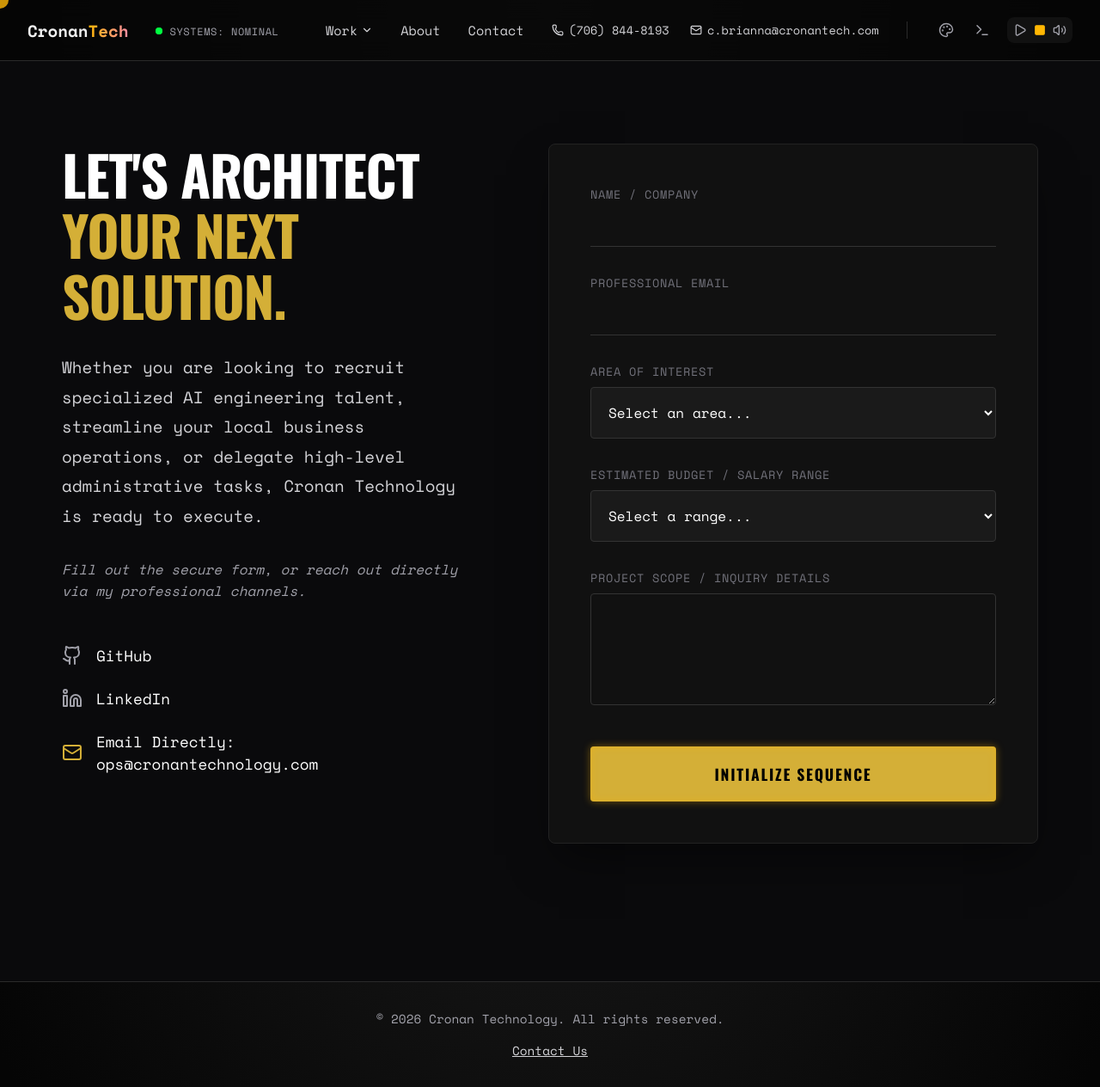
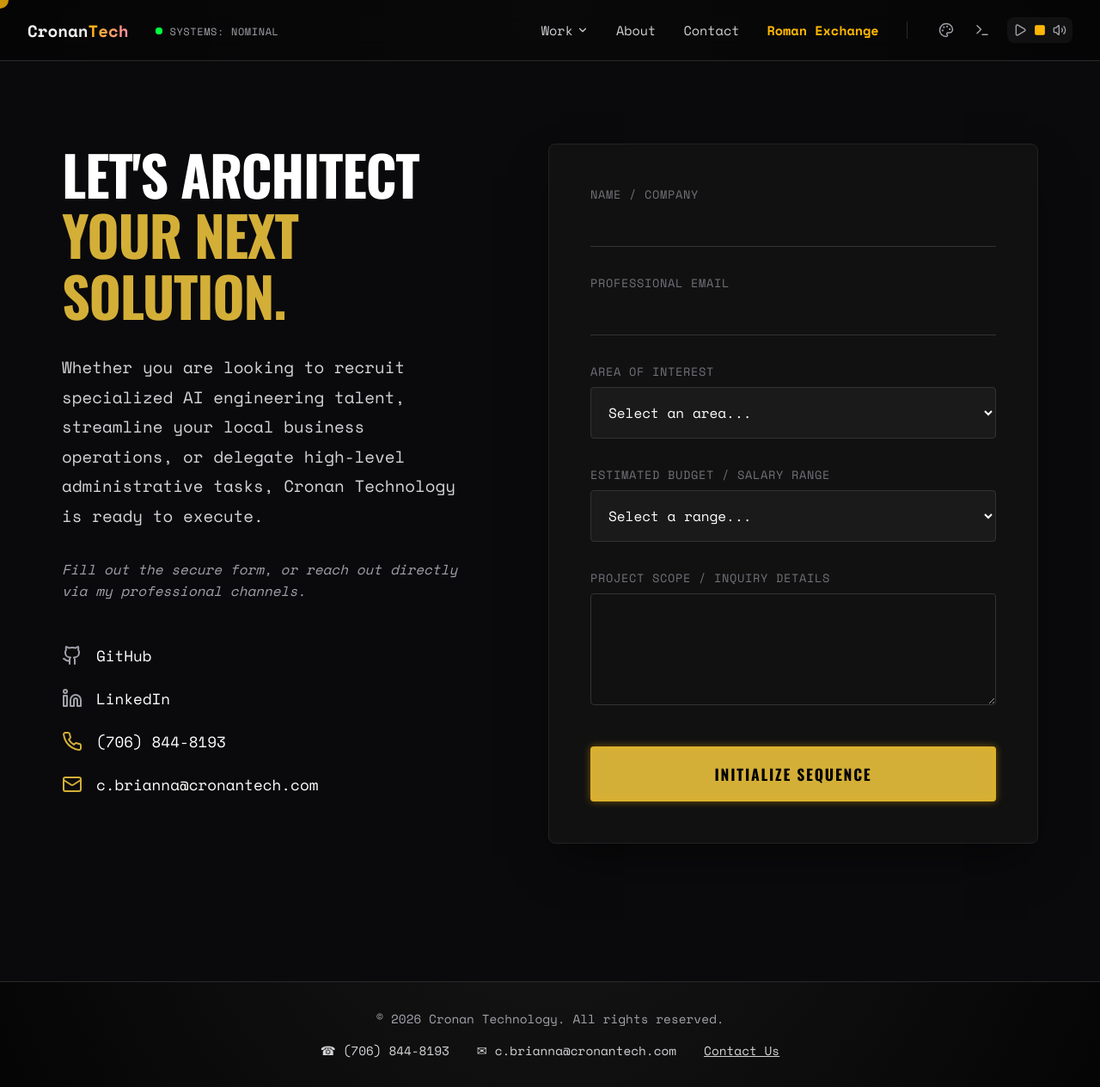
Before and after one commit to Cwill2778/urlroast, a Next.js app: page /contact in a window 1280 px wide. Shown: the whole page at 86% size. Built offline with nearby package versions, Linux system fonts and the light colour scheme.

Commit message:
feat: move contact info to footer/contact page and add Roman Exchange to navbar

```diff
--- a/src/app/contact/page.js
+++ b/src/app/contact/page.js
@@ -53,8 +53,12 @@
               <svg xmlns="http://www.w3.org/2000/svg" width="24" height="24" viewBox="0 0 24 24" fill="none" stroke="#a1a1aa" strokeWidth="2" strokeLinecap="round" strokeLinejoin="round" className="contact-icon"><path d="M16 8a6 6 0 0 1 6 6v7h-4v-7a2 2 0 0 0-2-2 2 2 0 0 0-2 2v7h-4v-7a6 6 0 0 1 6-6z"/><rect width="4" height="12" x="2" y="9"/><circle cx="4" cy="4" r="2"/></svg>
               LinkedIn
             </a>
-            <a href="mailto:ops@cronantechnology.com" style={{ display: 'flex', alignItems: 'center', gap: '1rem', color: '#fff', textDecoration: 'none', fontSize: '1.1rem', transition: 'color 0.2s' }} className="contact-link">
-              <Mail size={24} color="#d4af37" className="contact-icon" /> Email Directly: ops@cronantechnology.com
+            <a href="tel:7068448193" style={{ display: 'flex', alignItems: 'center', gap: '1rem', color: '#fff', textDecoration: 'none', fontSize: '1.1rem', transition: 'color 0.2s' }} className="contact-link">
+              <svg xmlns="http://www.w3.org/2000/svg" width="24" height="24" viewBox="0 0 24 24" fill="none" stroke="#d4af37" strokeWidth="2" strokeLinecap="round" strokeLinejoin="round" className="contact-icon"><path d="M22 16.92v3a2 2 0 0 1-2.18 2 19.79 19.79 0 0 1-8.63-3.07 19.5 19.5 0 0 1-6-6 19.79 19.79 0 0 1-3.07-8.67A2 2 0 0 1 4.11 2h3a2 2 0 0 1 2 1.72 12.84 12.84 0 0 0 .7 2.81 2 2 0 0 1-.45 2.11L8.09 9.91a16 16 0 0 0 6 6l1.27-1.27a2 2 0 0 1 2.11-.45 12.84 12.84 0 0 0 2.81.7A2 2 0 0 1 22 16.92z"/></svg>
+              (706) 844-8193
+            </a>
+            <a href="mailto:c.brianna@cronantech.com" style={{ display: 'flex', alignItems: 'center', gap: '1rem', color: '#fff', textDecoration: 'none', fontSize: '1.1rem', transition: 'color 0.2s' }} className="contact-link">
+              <Mail size={24} color="#d4af37" className="contact-icon" /> c.brianna@cronantech.com
             </a>
           </div>
         </motion.div>
--- a/src/app/layout.js
+++ b/src/app/layout.js
@@ -57,8 +57,10 @@
         {/* Global Footer */}
         <footer style={{ width: '100%', padding: '2rem', borderTop: '1px solid var(--border)', textAlign: 'center', color: '#a1a1aa', fontSize: '0.9rem' }}>
           <p style={{ marginBottom: '1rem' }}>&copy; {new Date().getFullYear()} Cronan Technology. All rights reserved.</p>
-          <div style={{ display: 'flex', justifyContent: 'center', gap: '2rem' }}>
-            <a href="mailto:info@cronantech.com" style={{ textDecoration: 'underline', color: '#d4d4d8' }}>Contact Us</a>
+          <div style={{ display: 'flex', justifyContent: 'center', gap: '2rem', flexWrap: 'wrap' }}>
+            <a href="tel:7068448193" style={{ textDecoration: 'none', color: '#d4d4d8', fontFamily: 'var(--font-space)' }}>&#9742; (706) 844-8193</a>
+            <a href="mailto:c.brianna@cronantech.com" style={{ textDecoration: 'none', color: '#d4d4d8', fontFamily: 'var(--font-space)' }}>&#9993; c.brianna@cronantech.com</a>
+            <a href="/contact" style={{ textDecoration: 'underline', color: '#d4d4d8', fontFamily: 'var(--font-space)' }}>Contact Us</a>
           </div>
         </footer>
 
--- a/src/components/Navbar.js
+++ b/src/components/Navbar.js
@@ -83,15 +83,8 @@
 
           <Link href="/about" style={{ color: '#d4d4d8', textDecoration: 'none', fontSize: '0.95rem' }}>About</Link>
           <Link href="/contact" style={{ color: '#d4d4d8', textDecoration: 'none', fontSize: '0.95rem' }}>Contact</Link>
+          <Link href="/romans-chat" style={{ color: 'var(--primary)', textDecoration: 'none', fontSize: '0.95rem', fontWeight: 'bold' }}>Roman Exchange</Link>
 
-          <div className="desktop-only" style={{ display: 'flex', gap: '1.5rem', alignItems: 'center' }}>
-            <a href="tel:7068448193" style={{ color: '#d4d4d8', textDecoration: 'none', fontSize: '0.85rem', display: 'flex', alignItems: 'center', gap: '0.4rem', fontFamily: 'var(--font-space)' }}>
-              <Phone size={14} /> (706) 844-8193
-            </a>
-            <a href="mailto:c.brianna@cronantech.com" style={{ color: '#d4d4d8', textDecoration: 'none', fontSize: '0.85rem', display: 'flex', alignItems: 'center', gap: '0.4rem', fontFamily: 'var(--font-space)' }}>
-              <Mail size={14} /> c.brianna@cronantech.com
-            </a>
-          </div>
           <div className="desktop-only" style={{ width: '1px', height: '20px', background: 'var(--border)' }}></div>
 
           {/* Utilities */}
@@ -131,14 +124,7 @@
             <Link href="/work/support" onClick={() => setMobileMenuOpen(false)} style={{ color: '#fff', textDecoration: 'none' }}>Work: Support</Link>
             <Link href="/about" onClick={() => setMobileMenuOpen(false)} style={{ color: '#fff', textDecoration: 'none' }}>About</Link>
             <Link href="/contact" onClick={() => setMobileMenuOpen(false)} style={{ color: '#fff', textDecoration: 'none' }}>Contact</Link>
-          </div>
-          <div style={{ display: 'flex', flexDirection: 'column', gap: '1rem', marginTop: 'auto', borderTop: '1px solid #333', paddingTop: '2rem' }}>
-            <a href="tel:7068448193" style={{ color: '#d4d4d8', textDecoration: 'none', display: 'flex', alignItems: 'center', gap: '0.5rem' }}>
-              <Phone size={18} /> (706) 844-8193
-            </a>
-            <a href="mailto:c.brianna@cronantech.com" style={{ color: '#d4d4d8', textDecoration: 'none', display: 'flex', alignItems: 'center', gap: '0.5rem' }}>
-              <Mail size={18} /> c.brianna@cronantech.com
-            </a>
+            <Link href="/romans-chat" onClick={() => setMobileMenuOpen(false)} style={{ color: 'var(--primary)', textDecoration: 'none', fontWeight: 'bold' }}>Roman Exchange</Link>
           </div>
         </div>
       )}
```
